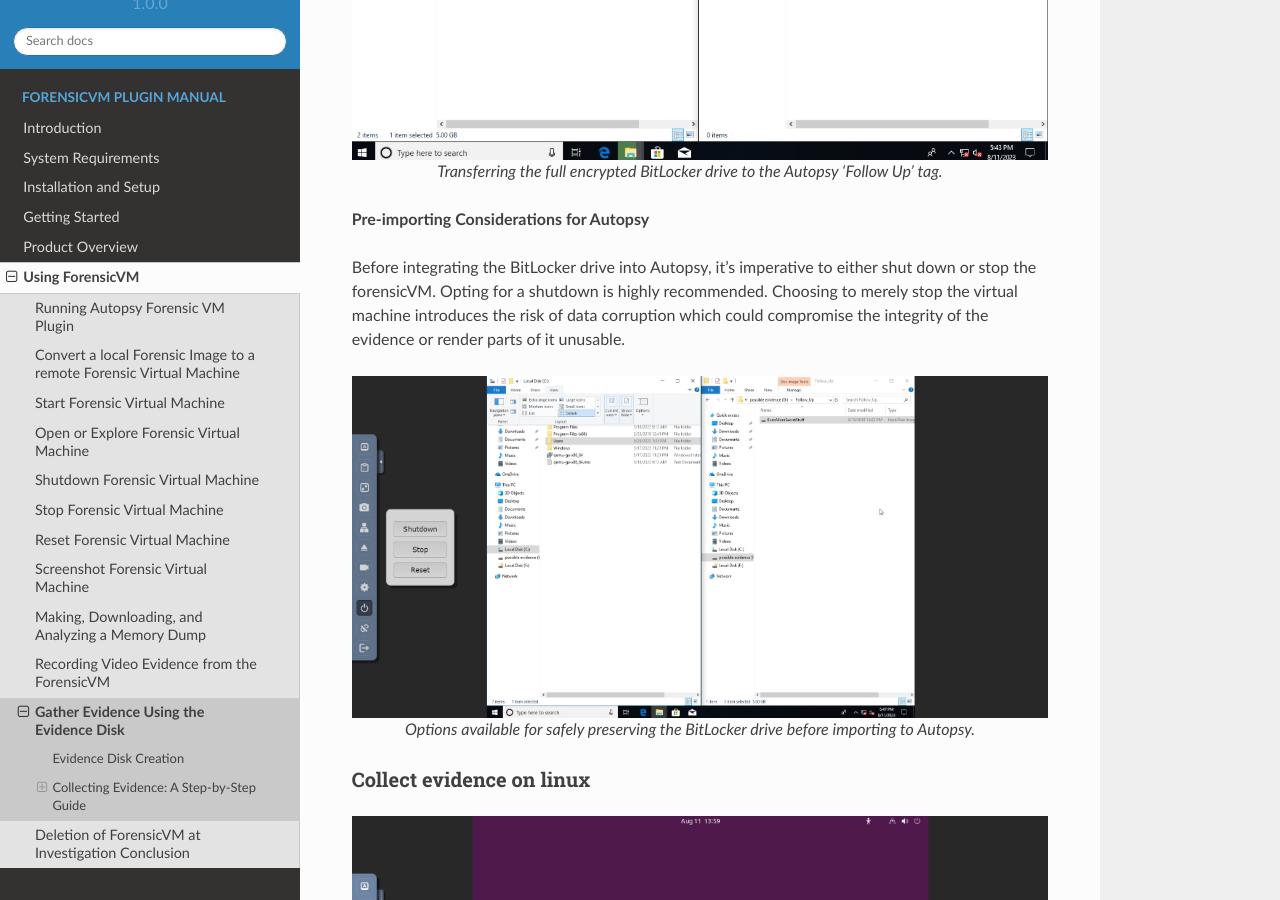
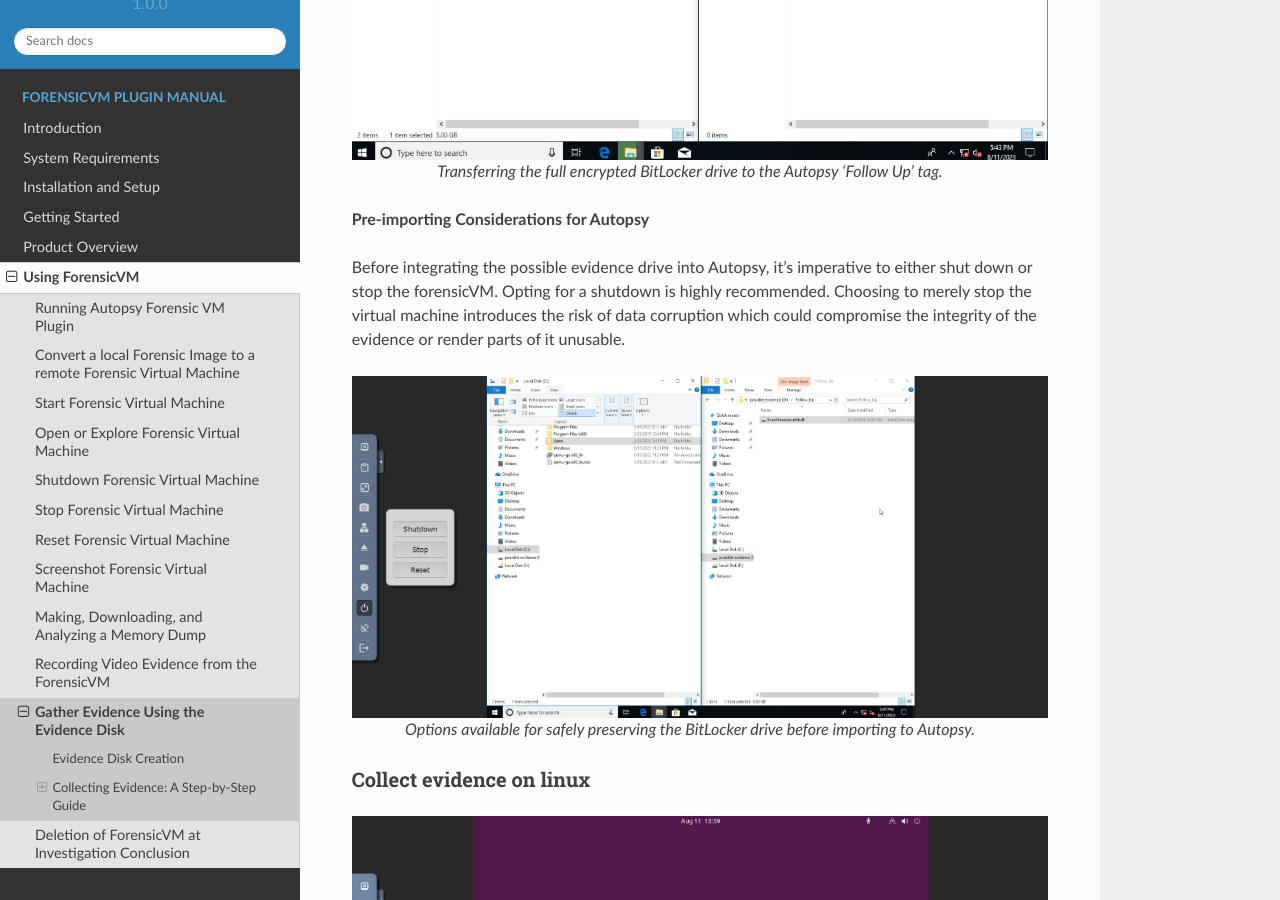
Before and after one commit to nunomourinho/forensicVmAutopsyUserManual, a Sphinx documentation site: the page built from docs/user/evidence_disk.rst, in a window 1280 px wide and 900 px high, scrolled down 4291 px. Built offline with Sphinx 7.4.7 and the Read the Docs theme 2.0.0, drawn with Linux system fonts in a browser that asks for light colours; pages that are not in the unit, such as notebooks, are missing from menus.

Commit message:
Update evidence_disk.rst

```diff
--- a/docs/user/evidence_disk.rst
+++ b/docs/user/evidence_disk.rst
@@ -93,7 +93,7 @@
 
 **Pre-importing Considerations for Autopsy**
 
-Before integrating the BitLocker drive into Autopsy, it's imperative to either shut down or stop the forensicVM. Opting for a shutdown is highly recommended. Choosing to merely stop the virtual machine introduces the risk of data corruption which could compromise the integrity of the evidence or render parts of it unusable.
+Before integrating the possible evidence drive into Autopsy, it's imperative to either shut down or stop the forensicVM. Opting for a shutdown is highly recommended. Choosing to merely stop the virtual machine introduces the risk of data corruption which could compromise the integrity of the evidence or render parts of it unusable.
 
 .. figure:: img/evidence_disk_0005.jpg
    :alt: Shutdown or stop options
```
